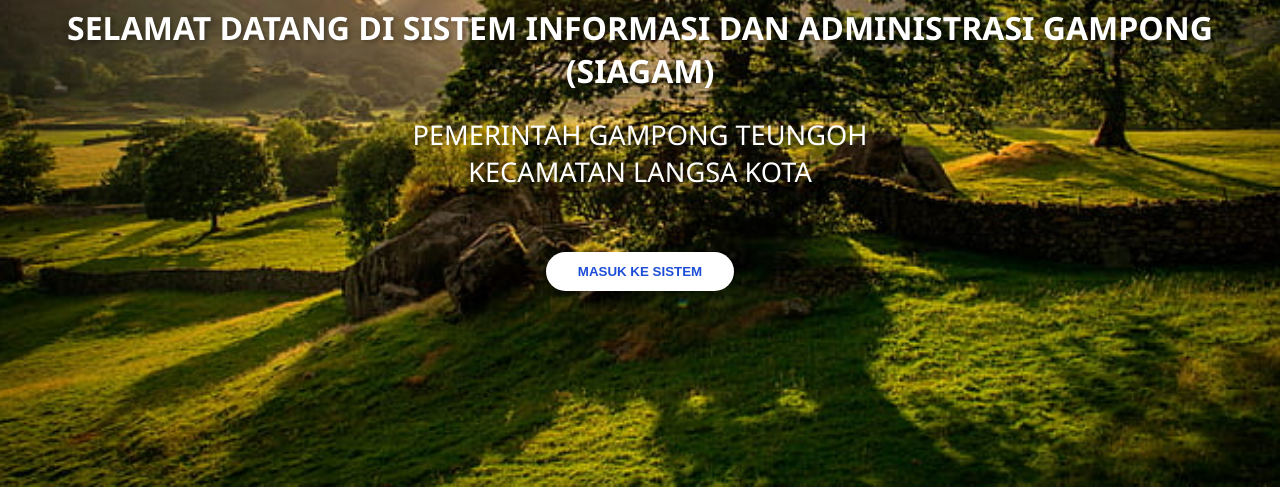
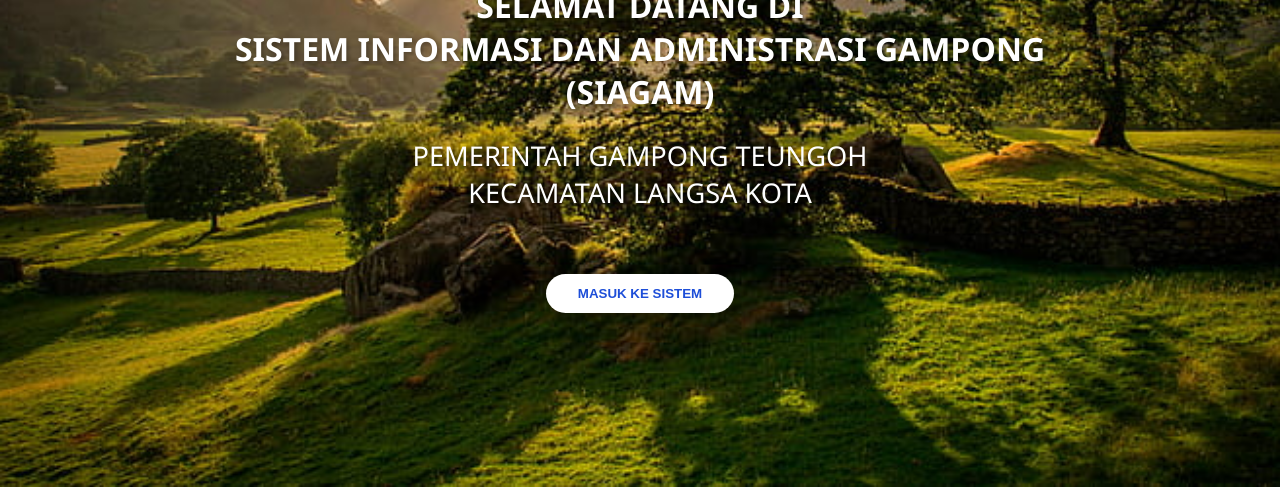
Before and after one commit to andromedapictures/siagam, a plain HTML site: page index.html in a window 1280 px wide. Shown: the part 313-800 px from the top of the page. Drawn offline with Linux system fonts and the light colour scheme.

Commit message:
index.html

```diff
--- a/index.html
+++ b/index.html
@@ -9,7 +9,7 @@
 <body>
   <div class="container">
     <img src="logo dashboard.png" alt="Logo Dashboard" class="logo">
-    <h1>SELAMAT DATANG DI SISTEM INFORMASI DAN ADMINISTRASI GAMPONG <br>(SIAGAM)</h1>
+    <h1>SELAMAT DATANG DI <br> SISTEM INFORMASI DAN ADMINISTRASI GAMPONG <br>(SIAGAM)</h1>
     <h2>PEMERINTAH GAMPONG TEUNGOH <br> KECAMATAN LANGSA KOTA</h2>
     <button onclick="openLogin()">MASUK KE SISTEM</button>
   </div>
```
